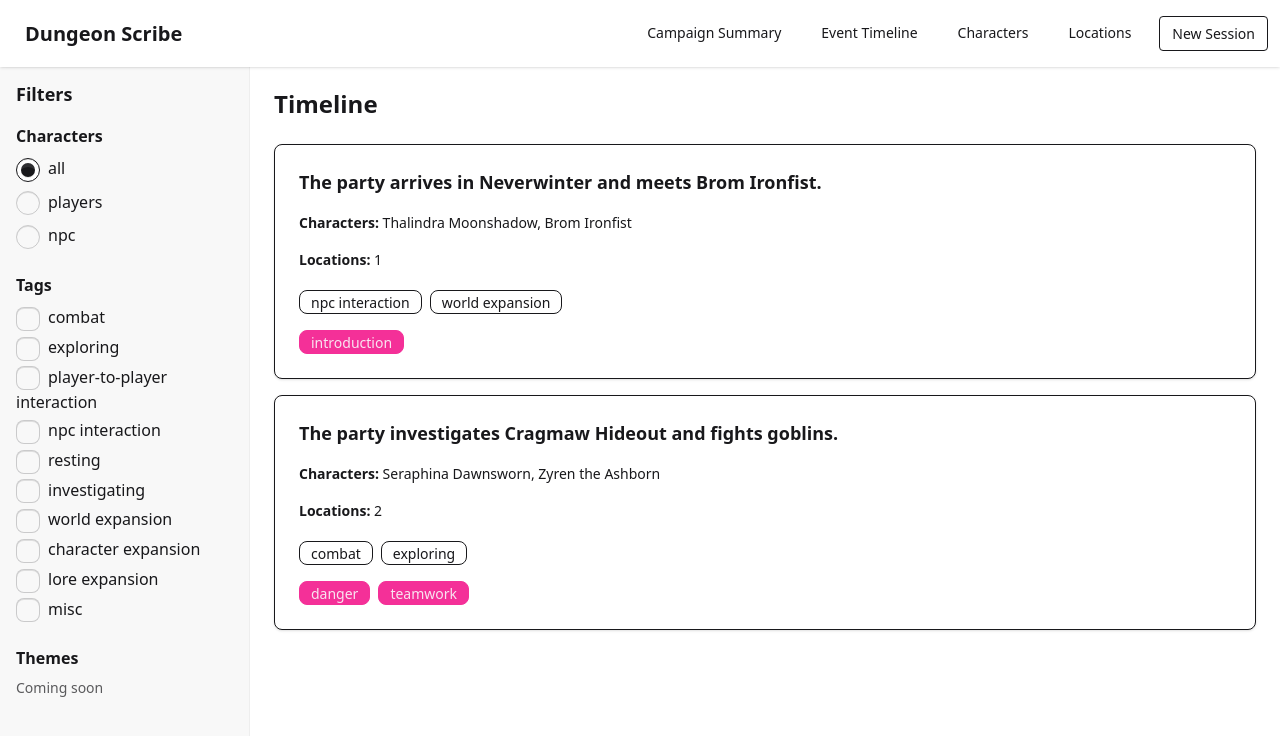
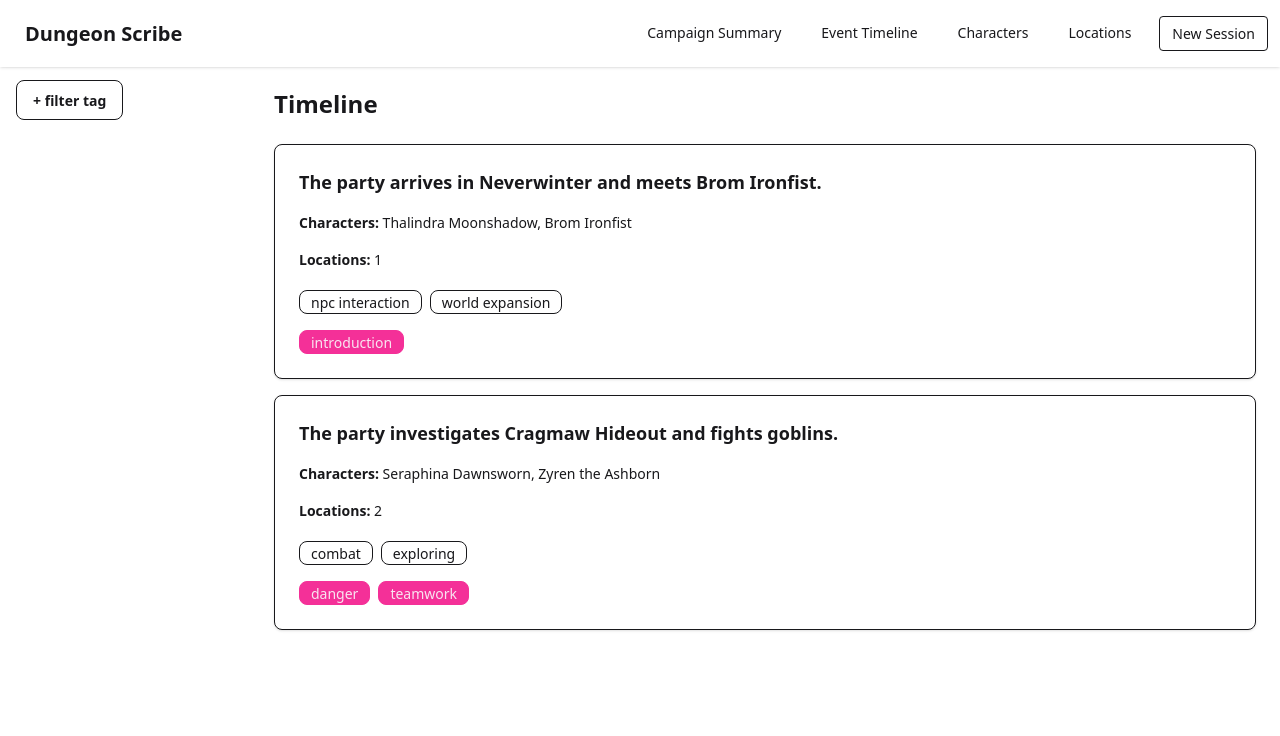
Before and after one commit to shavet-akiya/CriticalFail, a Next.js app in the folder ui/: page /timeline in a window 1280 px wide. Shown: the top 736 px of the page. Built offline with nearby package versions, Linux system fonts and the light colour scheme.

Commit message:
filtering the timeline events for tags

```diff
--- a/ui/app/timeline/page.tsx
+++ b/ui/app/timeline/page.tsx
@@ -1,4 +1,3 @@
-// ui/timeline/page.tsx
 "use client";
 import { useState } from "react";
 import { events } from "@/types/mockData";
@@ -12,7 +11,8 @@ export default function Timeline() {
 
   // filtering
   const filteredEvents = events.filter((event) => {
-    if (tagFilter.length > 0 && !event.tags.some((tag) => tagFilter.includes(tag))) {
+    // and logic
+    if (tagFilter.length > 0 && !tagFilter.every((tag) => event.tags.includes(tag))) {
       return false;
     }
     return true;
@@ -21,12 +21,7 @@ export default function Timeline() {
   return (
     <div className="w-full">
       <div className="grid grid-cols-[250px_1fr] min-h-screen">
-        <FilterDrawer
-          characterFilter={characterFilter}
-          setCharacterFilter={setCharacterFilter}
-          tagFilter={tagFilter}
-          setTagFilter={setTagFilter}
-        />
+        <FilterDrawer filters={tagFilter} setFilters={setTagFilter} />
 
         <main className="p-6">
           <h1 className="text-2xl font-bold mb-6">Timeline</h1>
@@ -35,7 +30,6 @@ export default function Timeline() {
           ))}
         </main>
       </div>
-
     </div>
   );
 }
--- a/ui/components/filterDrawer.tsx
+++ b/ui/components/filterDrawer.tsx
@@ -1,78 +1,77 @@
-// ui/components/filterDrawer.tsx
-import { CampaignTags } from "@/types/types";
+"use client";
 
-const allTags: CampaignTags[] = [
-    "combat", "exploring", "player-to-player interaction", "npc interaction",
-    "resting", "investigating", "world expansion", "character expansion",
-    "lore expansion", "misc"
-];
+import { useMemo } from "react";
+import { events } from "@/types/mockData";
 
-type FilterDrawerProps = {
-    characterFilter: "all" | "players" | "npc";
-    setCharacterFilter: (value: "all" | "players" | "npc") => void;
-    tagFilter: string[];
-    setTagFilter: (value: string[]) => void;
-};
+interface FilterDrawerProps {
+    filters: string[];
+    setFilters: (filters: string[]) => void;
+}
 
-export default function FilterDrawer({
-    characterFilter,
-    setCharacterFilter,
-    tagFilter,
-    setTagFilter,
-}: FilterDrawerProps) {
-    const toggleTag = (tag: string) => {
-        if (tagFilter.includes(tag)) {
-            setTagFilter(tagFilter.filter((t) => t !== tag));
-        } else {
-            setTagFilter([...tagFilter, tag]);
-        }
+export default function FilterDrawer({ filters, setFilters }: FilterDrawerProps) {
+    const allTags = useMemo(() => {
+        const tagSet = new Set<string>();
+        events.forEach((e) => e.tags.forEach((t) => tagSet.add(t)));
+        return Array.from(tagSet);
+    }, []);
+
+    const toggleFilter = (tag: string) => {
+        setFilters(
+            filters.includes(tag)
+                ? filters.filter((f) => f !== tag)
+                : [...filters, tag]
+        );
+    };
+
+    const openModal = () => {
+        const modal = document.getElementById("my_modal_1") as HTMLDialogElement;
+        if (modal) modal.showModal();
     };
 
     return (
-        <aside className="bg-base-200 p-4 border-r border-base-300">
-            <h2 className="text-lg font-bold mb-4">Filters</h2>
+        <div className="p-4">
 
-            {/* Character Filter */}
-            <div className="mb-6">
-                <h3 className="font-semibold mb-2">Characters</h3>
-                <div className="flex flex-col gap-2">
-                    {["all", "players", "npc"].map((option) => (
-                        <label key={option} className="cursor-pointer">
-                            <input
-                                type="radio"
-                                name="characterFilter"
-                                className="radio mr-2"
-                                checked={characterFilter === option}
-                                onChange={() => setCharacterFilter(option as "all" | "players" | "npc")}
-                            />
-                            {option}
-                        </label>
-                    ))}
-                </div>
+            {/* filtering tags + joins on the last */}
+            <div>
+                {filters.map((tag) => (
+                    <span
+                        key={tag}
+                        className="btn btn-outline rounded-lg"
+                        onClick={() => toggleFilter(tag)}> {tag}  ✕ </span>
+                ))
+                }
+
+                <button className="btn btn-outline rounded-lg" onClick={openModal}>
+                    + filter tag
+                </button>
             </div>
 
-            {/* Tags Filter */}
-            <div className="mb-6">
-                <h3 className="font-semibold mb-2">Tags</h3>
-                <div className="flex flex-col gap-1">
-                    {allTags.map((tag) => (
-                        <label key={tag} className="cursor-pointer">
-                            <input
-                                type="checkbox"
-                                className="checkbox mr-2"
-                                checked={tagFilter.includes(tag)}
-                                onChange={() => toggleTag(tag)}
-                            />
-                            {tag}
-                        </label>
-                    ))}
+            <dialog id="my_modal_1" className="modal">
+                <div className="modal-box">
+                    <h3 className="font-bold text-lg mb-2">Select Tags</h3>
+
+                    <div className="flex flex-wrap gap-2">
+                        {allTags.map((tag) => (
+                            <span
+                                key={tag}
+                                className={`badge cursor-pointer ${filters.includes(tag)
+                                    ? "badge-secondary"
+                                    : "badge-outline"
+                                    }`}
+                                onClick={() => toggleFilter(tag)}
+                            >
+                                {tag}
+                            </span>
+                        ))}
+                    </div>
+
+                    <div className="modal-action">
+                        <form method="dialog">
+                            <button className="btn">Close</button>
+                        </form>
+                    </div>
                 </div>
-            </div>
-
-            <div>
-                <h3 className="font-semibold mb-2">Themes</h3>
-                <p className="text-sm opacity-70">Coming soon</p>
-            </div>
-        </aside>
+            </dialog>
+        </div>
     );
 }
```
Also changed, not shown: ui/app/new_session/page.tsx (+0 -8 lines).
